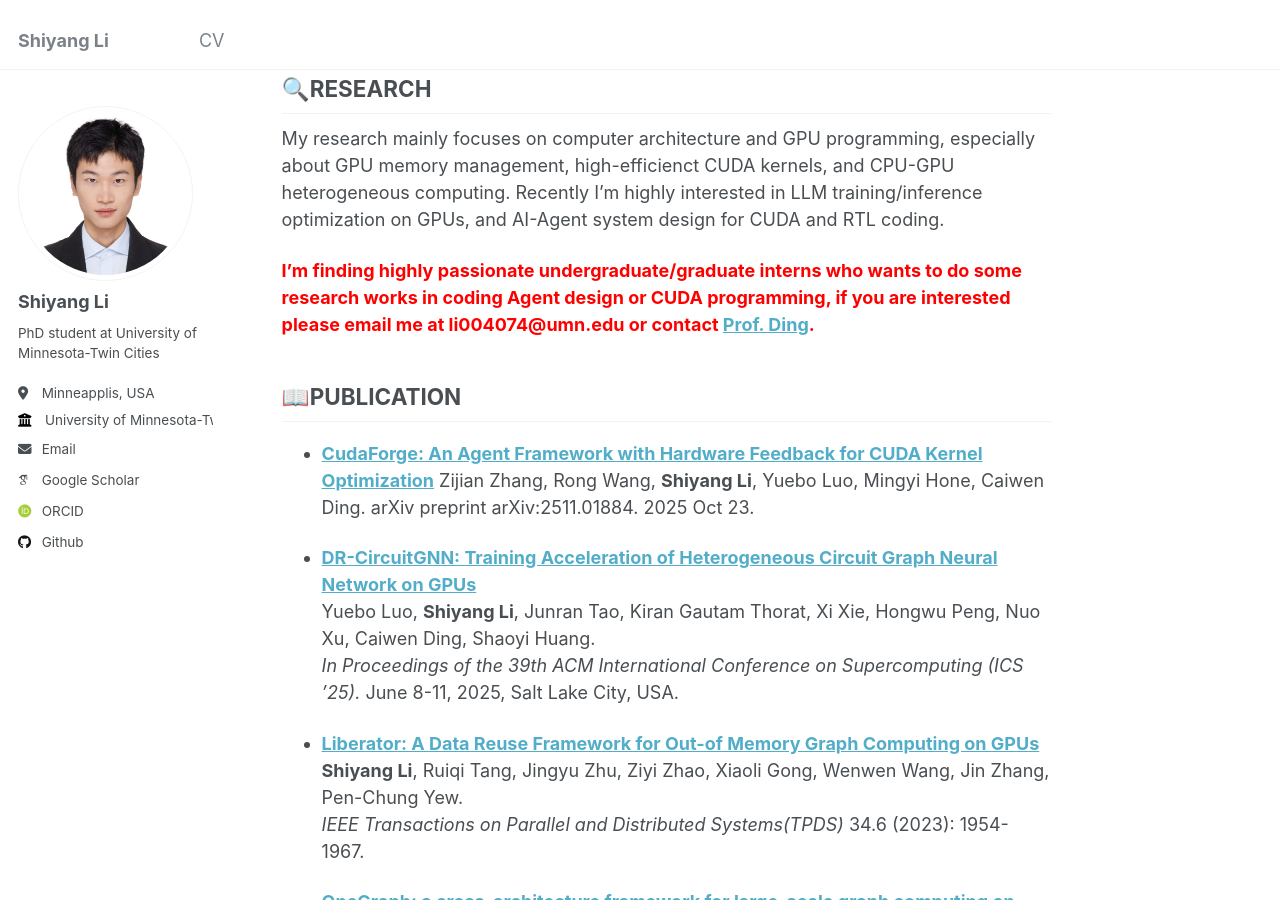
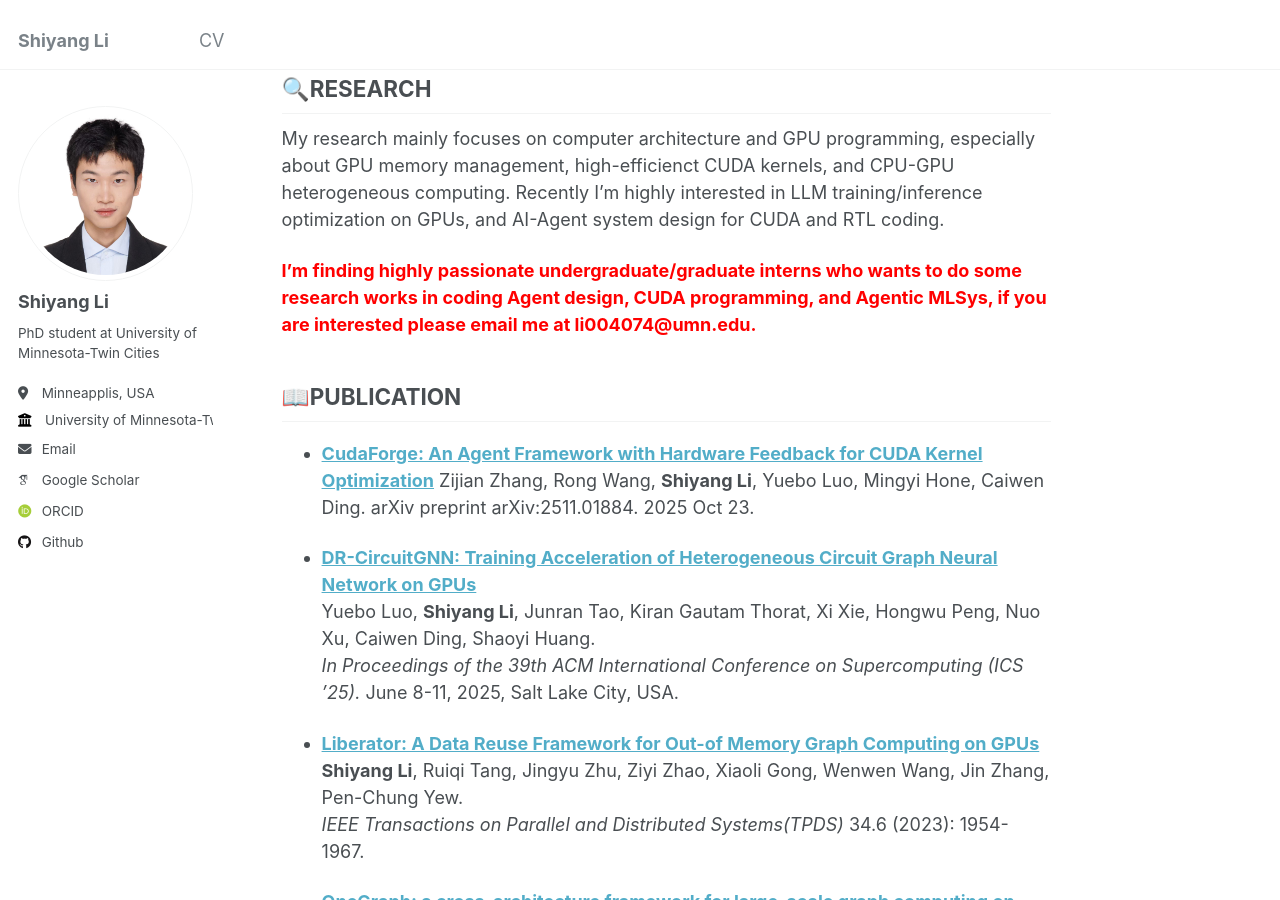
Before and after one commit to NKU-Yang/NKU-yang.github.io, a Jekyll site: the page built from _pages/about.md, in a window 1280 px wide and 900 px high, scrolled down 378 px. Built offline with Jekyll 4.4.1, drawn with Linux system fonts in a browser that asks for light colours; some web fonts are replaced; comment, search, counter and statistics services are not loaded.

Commit message:
Revise internship announcement in about.md
Updated internship opportunity details

```diff
--- a/_pages/about.md
+++ b/_pages/about.md
@@ -17,7 +17,7 @@ I am very fortunate to be advised by [Prof. Gong Xiaoli](https://scholar.google.
 
 My research mainly focuses on computer architecture and GPU programming, especially about GPU memory management, high-efficienct CUDA kernels, and CPU-GPU heterogeneous computing. Recently I'm highly interested in LLM training/inference optimization on GPUs, and AI-Agent system design for CUDA and RTL coding.
 
- <span style="color:red;"> **I'm finding highly passionate undergraduate/graduate interns who wants to do some research works in coding Agent design or CUDA programming, if you are interested please email me at li004074@umn.edu or contact [Prof. Ding](https://caiwending.github.io/web/home.html).**  </span>
+ <span style="color:red;"> **I'm finding highly passionate undergraduate/graduate interns who wants to do some research works in coding Agent design, CUDA programming, and Agentic MLSys, if you are interested please email me at li004074@umn.edu.**  </span>
 ## 📖PUBLICATION
 
 - [**CudaForge: An Agent Framework with Hardware Feedback for CUDA Kernel Optimization**](https://arxiv.org/abs/2511.02132) Zijian Zhang, Rong Wang, **Shiyang Li**, Yuebo Luo, Mingyi Hone, Caiwen Ding. arXiv preprint arXiv:2511.01884. 2025 Oct 23.
```
